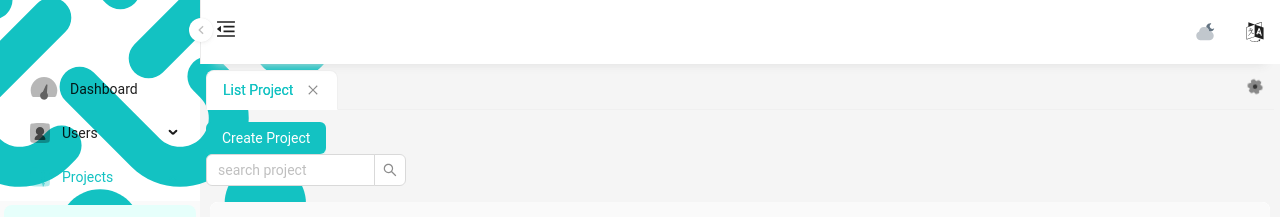
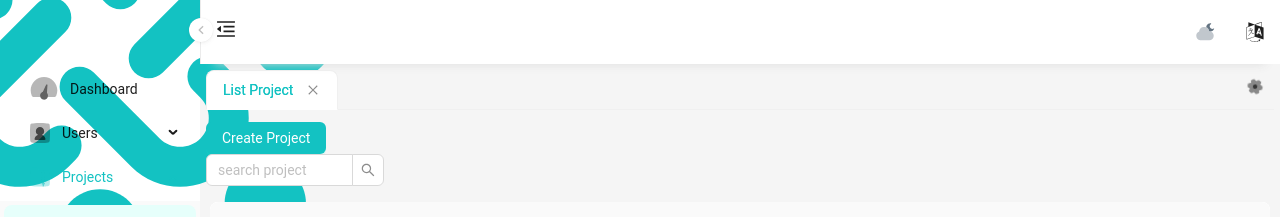
Before and after one commit to SelinaHoHo/Final-Project-Devplus, a React (Vite) app: page /projects/list in a window 1280 px wide. Shown: the top 217 px of the page. Built offline with nearby package versions, Linux system fonts and the light colour scheme; sample sign-in values are in the browser's storage.

Commit message:
feat(FPD-31): fix button search

```diff
--- a/src/pages/project/ListProject.tsx
+++ b/src/pages/project/ListProject.tsx
@@ -68,14 +68,11 @@ const ListProject = () => {
             <Link to='../CreateProject'>Create Project</Link>
           </Button>
         </Col>
-        <Col span={24}>
+        <Col span={4}>
           <Search
             placeholder='search project'
             allowClear
             // onSearch={onSearch}
-            style={{
-              width: 200,
-            }}
           />
         </Col>
       </Row>
```
